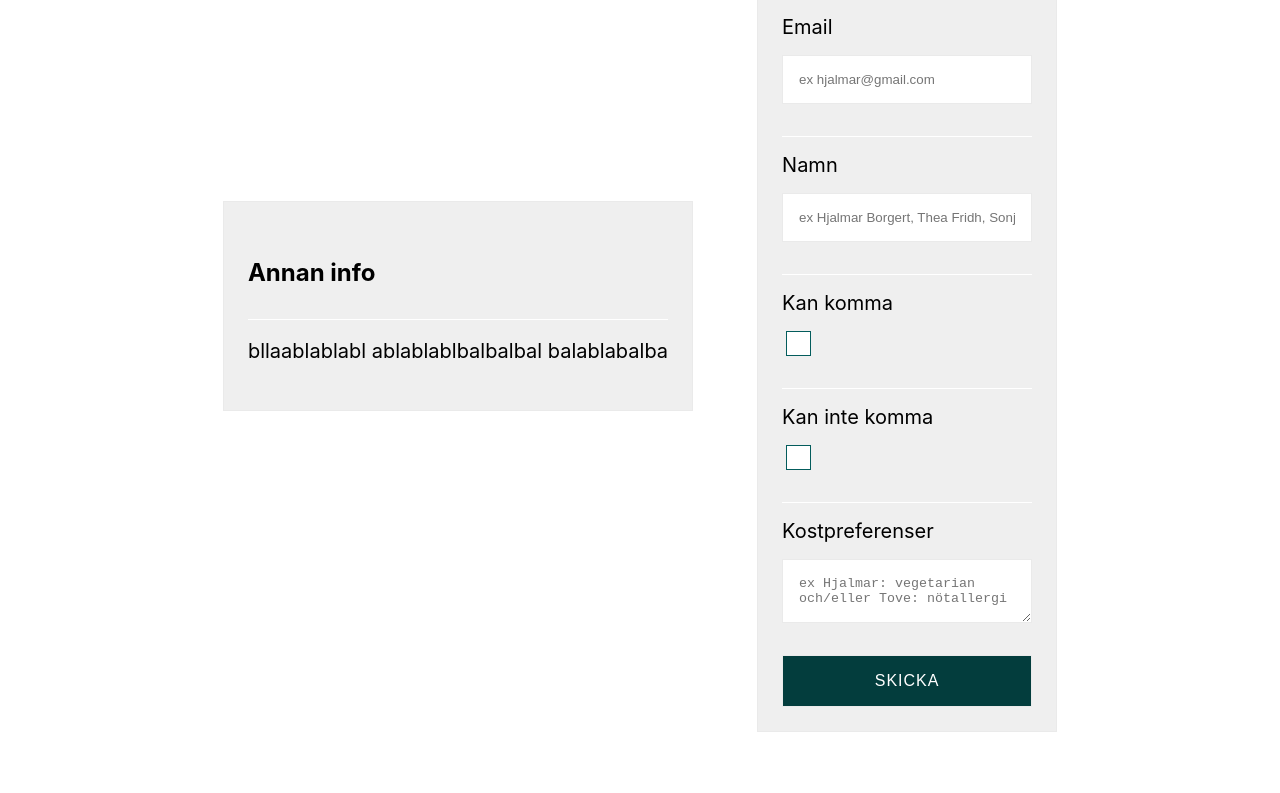
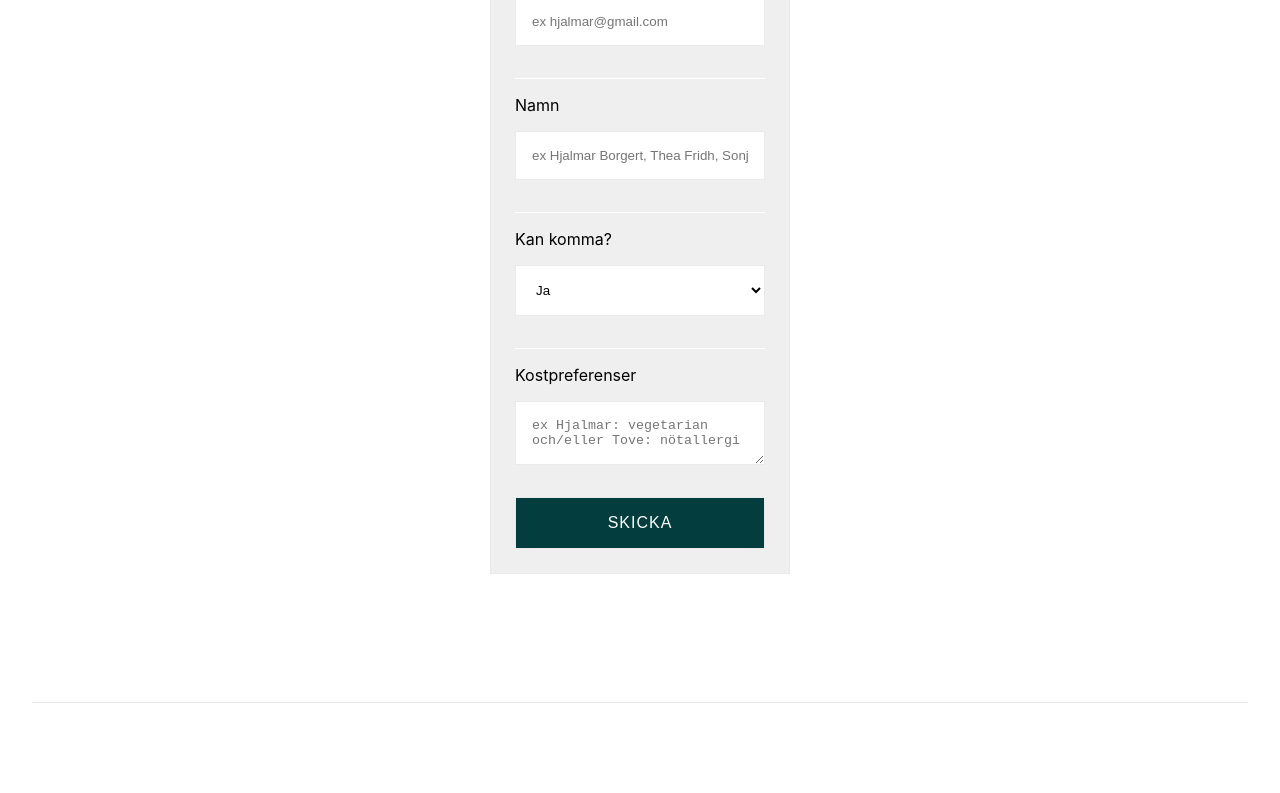
Before and after one commit to tantsandras/wedding, a Next.js app: page / in a window 1280 px wide. Shown: the part 1140-1933 px from the top of the page. Built offline with nearby package versions, Linux system fonts and the light colour scheme.

Commit message:
changed form input from checkbox to select

```diff
--- a/components/ContactForm.js
+++ b/components/ContactForm.js
@@ -4,25 +4,28 @@ import styles from "./Form.module.css";
 
 const ContactForm = () => {
   const [status, setStatus] = useState({
-    submitted: false,
-    submitting: false,
+    skickat: false,
+    skickas: false,
     info: { error: false, msg: null },
   });
   const [inputs, setInputs] = useState({
     email: "",
-    name: "",
-    message: "",
+    namn: "",
+    kan_komma: "",
+    kostpreferenser: "",
   });
   const handleServerResponse = (ok, msg) => {
     if (ok) {
       setStatus({
-        submitted: true,
-        submitting: false,
+        skickat: true,
+        skickas: false,
         info: { error: false, msg: msg },
       });
       setInputs({
         email: "",
-        message: "",
+        namn: "",
+        kan_komma: "",
+        kostpreferenser: "",
       });
     } else {
       setStatus({
@@ -37,33 +40,32 @@ const ContactForm = () => {
       [e.target.id]: e.target.value,
     }));
     setStatus({
-      submitted: false,
-      submitting: false,
+      skickat: false,
+      skickas: false,
       info: { error: false, msg: null },
     });
+    console.log(inputs);
   };
   const handleOnSubmit = (e) => {
     e.preventDefault();
-    setStatus((prevStatus) => ({ ...prevStatus, submitting: true }));
+    setStatus((prevStatus) => ({ ...prevStatus, skickas: true }));
     axios({
       method: "POST",
       url: "https://formspree.io/f/xnqwpvqg",
       data: inputs,
     })
       .then((response) => {
-        handleServerResponse(
-          true,
-          "Thank you, your message has been submitted."
-        );
+        handleServerResponse(true, "Tack! Ditt svar har skickats.");
       })
       .catch((error) => {
         handleServerResponse(false, error.response.data.error);
       });
   };
+
   return (
     <div>
       <h2 className={styles.title}>RSVP</h2>
-      <form onSubmit={handleOnSubmit} className={styles.form}>
+      <form id="RSVP form" onSubmit={handleOnSubmit} className={styles.form}>
         <input type="text" name="text" className={styles.myclass} />
         <input type="hidden" name="_subject" value="RSVP från hemsidan" />
         <label htmlFor="email" className={styles.label}>
@@ -79,63 +81,57 @@ const ContactForm = () => {
           placeholder="ex hjalmar@gmail.com"
           className={styles.input}
         />
-        <label htmlFor="name" className={styles.label}>
+        <label htmlFor="namn" className={styles.label}>
           Namn
         </label>
         <input
-          id="name"
-          name="name"
+          id="namn"
+          name="namn"
           type="text"
           onChange={handleOnChange}
           required
-          value={inputs.name}
+          value={inputs.namn}
           className={styles.input}
           placeholder="ex Hjalmar Borgert, Thea Fridh, Sonja Fridh"
           multiple
         />
-        <label htmlFor="svar_1" className={styles.label}>
-          Kan komma
+        <label htmlFor="kan_komma" className={styles.label}>
+          Kan komma?
         </label>
-
-        <input
-          type="checkbox"
-          id="svar_1"
-          name="svar_ja"
-          value="ja"
-          className={styles.checkbox}
-        />
-
-        <label htmlFor="svar_2" className={styles.label}>
-          Kan inte komma
-        </label>
-        <input
-          type="checkbox"
-          id="svar_2"
-          name="svar_nej"
-          value="nej"
-          className={styles.checkbox}
-        />
-        <label htmlFor="message" className={styles.label}>
+        <select
+          id="kan_komma"
+          name="kan_komma"
+          type="select"
+          required
+          value={inputs.kan_komma}
+          form="RSVP form"
+          className={styles.input}
+          onChange={handleOnChange}
+        >
+          <option value="ja">Ja</option>
+          <option value="nej">Nej</option>
+        </select>
+        <label htmlFor="kostpreferenser" className={styles.label}>
           Kostpreferenser
         </label>
         <textarea
-          id="message"
-          name="message"
+          id="kostpreferenser"
+          name="kostpreferenser"
           placeholder="ex Hjalmar: vegetarian och/eller Tove: nötallergi"
           onChange={handleOnChange}
-          value={inputs.message}
+          value={inputs.kostpreferenser}
           className={styles.input}
         />
         <button
           type="submit"
-          disabled={status.submitting}
+          disabled={status.skickas}
           className={styles.button}
         >
-          {!status.submitting
-            ? !status.submitted
+          {!status.skickas
+            ? !status.skickat
               ? "Skicka"
-              : "Submitted"
-            : "Submitting..."}
+              : "Skickat"
+            : "Skickas..."}
         </button>
       </form>
       {status.info.error && (
--- a/components/Form.module.css
+++ b/components/Form.module.css
@@ -1,5 +1,6 @@
 .title {
   padding-top: 2rem;
+  font-size: 1.25rem;
 }
 
 .form {
@@ -11,13 +12,14 @@
 
 .label {
   margin: 0;
-  font-size: 1.25rem;
+  font-size: 1rem;
   padding-top: 1rem;
   border-top: 1px solid #ffffff;
 }
 
 .input {
   border: 1px solid #eaeaea;
+  background-color: #ffffff;
   margin-top: 1rem;
   margin-bottom: 2rem;
   padding: 1rem;
@@ -31,34 +33,8 @@
   outline-offset: 2px;
 }
 
-.checkbox {
-  -webkit-appearance: none;
-  background-color: #fff;
-  border: 1px solid rgb(3, 92, 92);
-  margin-top: 1rem;
-  margin-bottom: 2rem;
-  width: 25px;
-  height: 25px;
-  display: inline-block;
-  position: relative;
-  transition: 0.1s ease-in-out;
-}
-
-.checkbox:checked:after {
-  content: "\2714";
-  width: 25px;
-  height: 25px;
-  font-size: 18px;
-  position: absolute;
-  top: 0px;
-  left: 5px;
-  color: rgb(3, 92, 92);
-}
-
-.checkbox:hover {
-  border: 1px solid rgb(3, 92, 92);
-  outline: rgb(3, 92, 92) solid 2px;
-  outline-offset: 2px;
+.option {
+  background-color: #ffffff;
 }
 
 .myclass {
--- a/pages/index.tsx
+++ b/pages/index.tsx
@@ -16,7 +16,7 @@ const Home: NextPage = () => {
       <main className={styles.main}>
         <div className={styles.header}>
           <Image
-            src="/robinochLinnea(4).png"
+            src="/robinochLinnea(6).png"
             alt="Texten Robin och Linnea"
             layout="fill"
             priority
--- a/styles/Home.module.css
+++ b/styles/Home.module.css
@@ -25,6 +25,7 @@
 .footer {
   display: flex;
   flex: 1;
+  margin: 0 2rem;
   padding: 2rem 0;
   border-top: 1px solid #eaeaea;
   justify-content: center;
@@ -82,12 +83,12 @@
 .card h2 {
   padding-top: 2rem;
   margin: 0 0 2rem 0;
-  font-size: 1.5rem;
+  font-size: 1.25rem;
 }
 
 .card p {
   padding-top: 1rem;
-  font-size: 1.25rem;
+  font-size: 1rem;
   line-height: 1.5;
   border-top: 1px solid #ffffff;
 }
@@ -111,7 +112,7 @@
   left: 50%;
   transform: translate(-50%, -50%);
   margin: 0 0 1rem 0;
-  font-size: 1.5rem;
+  font-size: 1.25rem;
 }
 
 .imageCard p {
@@ -120,13 +121,12 @@
   left: 50%;
   transform: translate(-50%, -50%);
   margin: 0;
-  font-size: 1.25rem;
+  font-size: 1rem;
   line-height: 1.5;
 }
 
 .logo {
   height: 1em;
-  margin-left: 0.5rem;
 }
 
 @media (max-width: 600px) {
```
Also changed, not shown: public/robinochLinnea(6).png (added).
